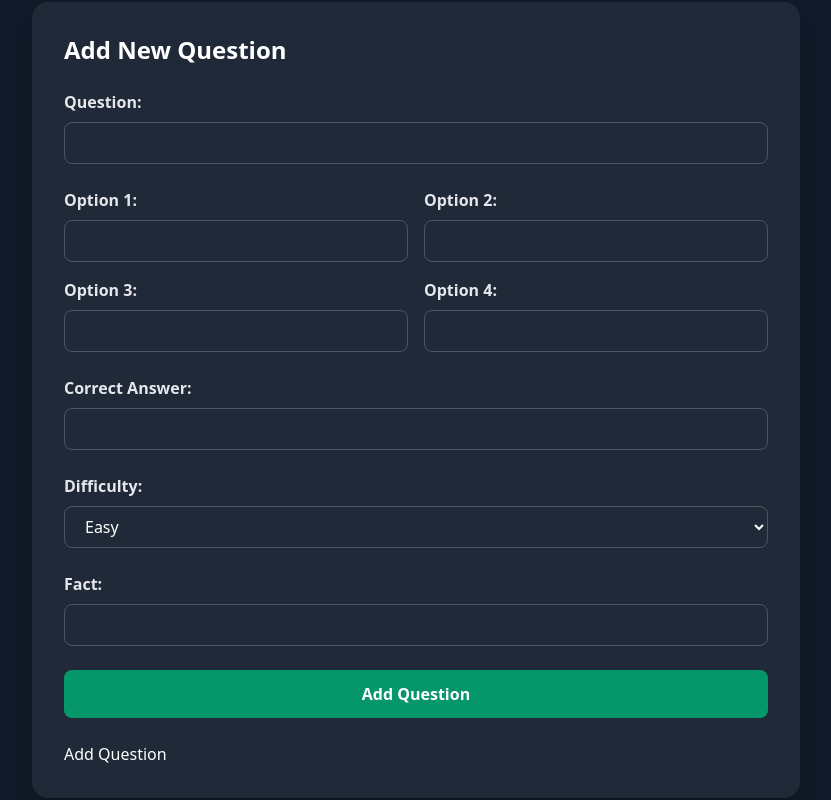
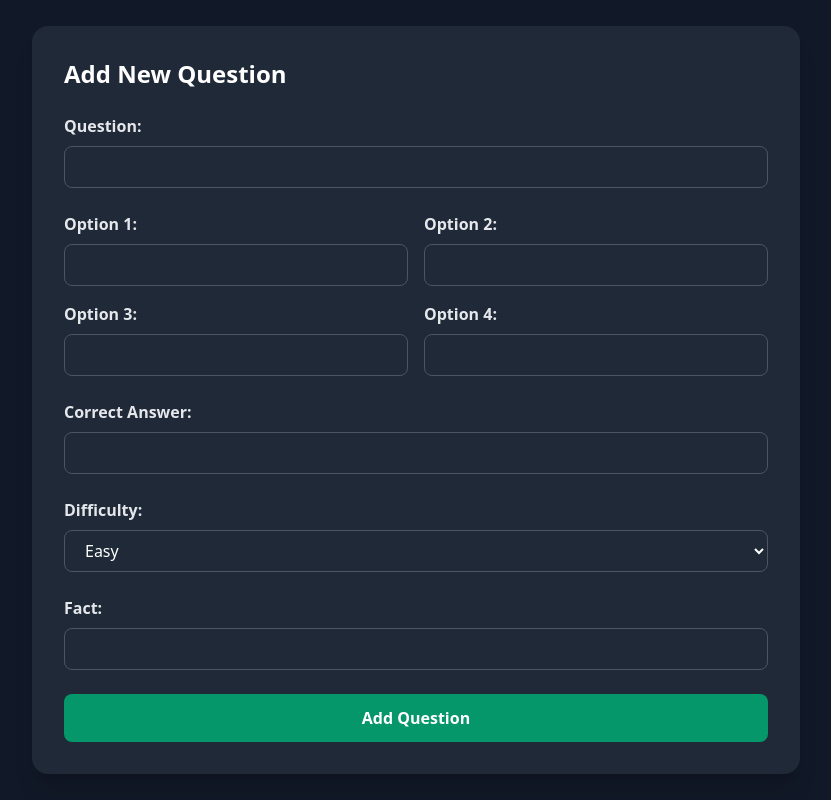
Before and after one commit to AaqilSh/EcoQuiz, a Flask app: page /admin/add in a window 1280 px wide. Shown: the whole page, without its empty margins (224-1055 px from the left). Run offline with Flask 3, Linux system fonts and the light colour scheme; some libraries are stand-ins or nearby versions.

Commit message:
Remove redundant submit button from Add New Question form for cleaner design

```diff
--- a/templates/admin/add_question.html
+++ b/templates/admin/add_question.html
@@ -87,6 +87,5 @@
       Add Question
     </button>
   </div>
-  <button type="submit">Add Question</button>
 </form>
 {% endblock %}
```
